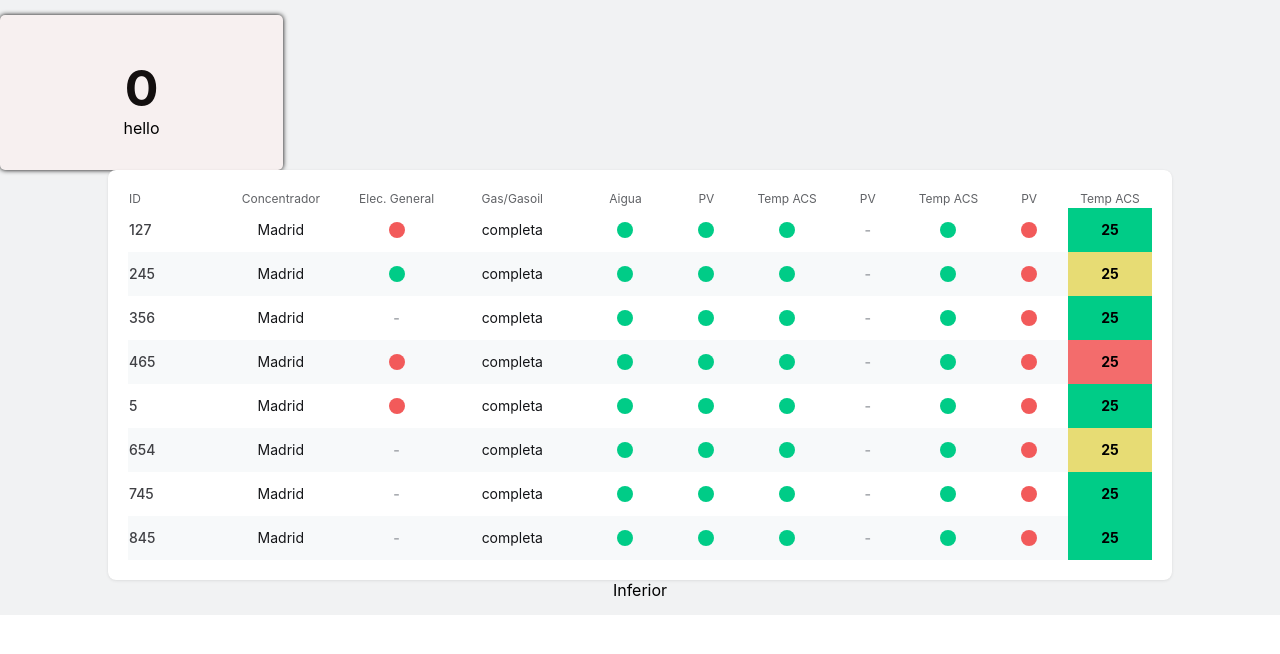
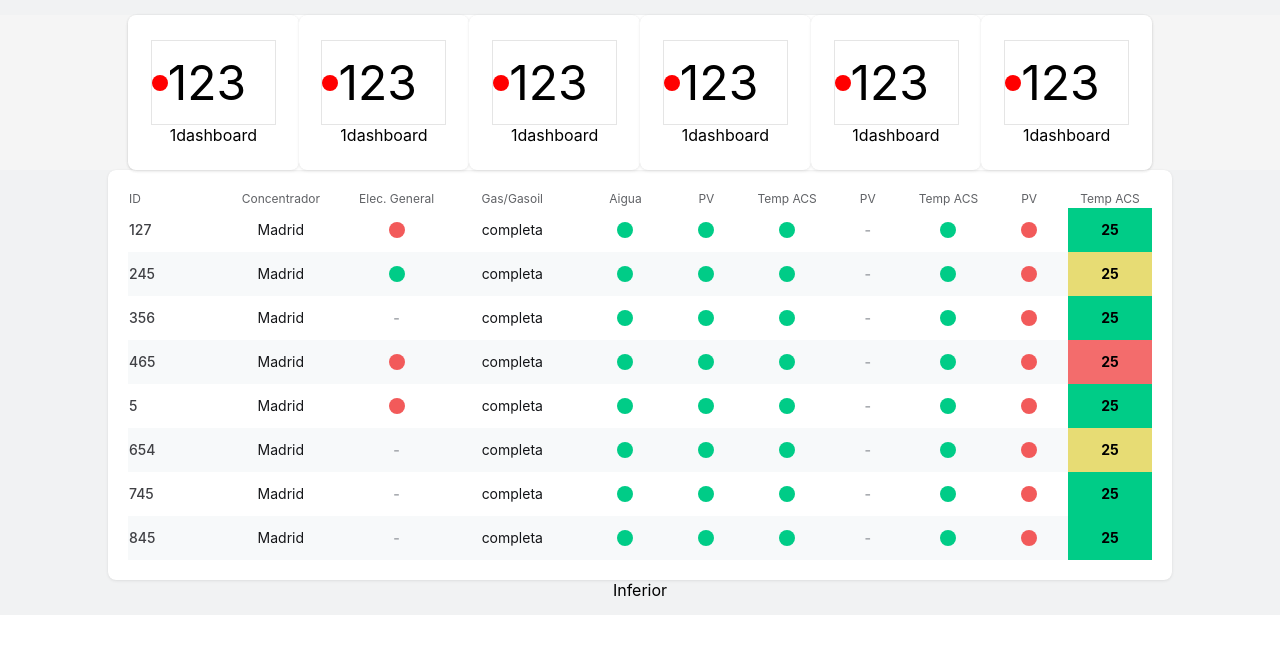
Before and after one commit to kiupets/dashboard, a React (Create React App) app: page / in a window 1280 px wide. Shown: the top 654 px of the page. Built offline with nearby package versions, Linux system fonts and the light colour scheme.

Commit message:
Component Widget

```diff
--- a/src/components/componente/Container.jsx
+++ b/src/components/componente/Container.jsx
@@ -1,9 +1,22 @@
 import React from 'react'
+import './Container.css'
+import Widget from '../widget/Widget'
+import Dot from '../shared/Dot/Dot'
+
+const widgetData = [
+    { number: '123', string: '1dashboard' },
+    { number: '123', string: '1dashboard' },
+    { number: '123', string: '1dashboard' },
+    { number: '123', string: '1dashboard' },
+    { number: '123', string: '1dashboard' },
+    { number: '123', string: '1dashboard' },
+]
+const widgets = widgetData.map(w => <Widget number={w.number} string={w.string} icon={<Dot style={{ backgroundColor: 'red' }} />} />)
 
 const Container = () => {
     return (
-        <div>
-
+        <div className='container'>
+            {widgets}
         </div>
     )
 }
--- a/src/components/componente/container.css
+++ b/src/components/componente/container.css
@@ -0,0 +1,11 @@
+.container {
+display: flex;
+align-items: center;
+justify-content: center;
+/* padding: 0px 0px 20px; */
+width:80%;
+height: 155px;
+background: #FFFFFF;
+box-shadow: 0px 0px 1px rgba(64, 65, 69, 0.08), 0px 1px 3px rgba(64, 65, 69, 0.1);
+border-radius: 8px;
+}
--- a/src/components/shared/Span/Span.jsx
+++ b/src/components/shared/Span/Span.jsx
@@ -2,6 +2,7 @@ import React from "react";
 import "./Span.css";
 
 const Span = (props) => {
+  console.log({ ...props })
   return <span {...props}>{props.label}</span>;
 };
 
--- a/src/components/widget/Widget.jsx
+++ b/src/components/widget/Widget.jsx
@@ -1,14 +1,24 @@
 import React from 'react'
-import './widget.css'
+import Span from '../shared/Span/Span'
+import './Widget.css'
 
 const Widget = ({ string, number, icon }) => {
     return (
         <div className='widget'>
-            <div className='number'>{number}</div>
-            <div className='icon-string' >
-                <div>{icon}</div>
-                <div>{string}</div>
+            <div className='items'>
+                <div className='icon-number'>
+                    <Span classname='icon' label={icon} />
+                    <Span classname='number' style={{ fontSize: '48px', fontFamily: 'SF Pro Display' }} label={number} />
+                </div>
+                <Span label={string} />
             </div>
+            {/* <div className='practice'>
+                <h1>practice</h1>
+                <h1>practice</h1>
+                <h1>practice</h1>
+            </div> */}
+
+
         </div>
     )
 }
--- a/src/components/widget/widget.css
+++ b/src/components/widget/widget.css
@@ -1,26 +1,37 @@
 .widget{
+
     display: flex;
     flex-direction: column;
-    justify-content: center;
+    justify-content: space-around;
     align-items: center;
     width: 283px;
     height: 155px;
-    background-color: rgb(247, 240, 240);
+    background-color: rgb(255, 255, 255);
     border-radius: 5px;
-    box-shadow: 0px 0px 5px #000;
-    /* padding: 10px; */
-    border:#000;
+    box-shadow: 0px 0px 1px rgba(64, 65, 69, 0.08), 0px 1px 3px rgba(64, 65, 69, 0.1);
+border-radius: 8px;
 
 }
+.items {
+    display: flex;
+    flex-direction: column;
+    justify-content: space-between;
+    align-items: center;
+
+    background-color: rgb(255, 255, 255);
+    border-radius: 5px;
+    /* box-shadow: 0px 0px 1px rgba(64, 65, 69, 0.08), 0px 1px 3px rgba(64, 65, 69, 0.1); */
+}
+.icon-number {
+    width: 123px;
+    height: 83px;
+    display: flex;
+    /* justify-content: space-between; */
+    align-items: center;
+    border: 1px solid #E5E5E5;
+
+}
+
 .number {
-    font-size: 50px;
-    color: rgb(19, 15, 15);
-    font-weight: bold;
-    margin-top: 10px;
+    align-self: center;
 }
-.svg-string {
-    font-size: 20px;
-    color: rgb(19, 15, 15);
-    font-weight: bold;
-    margin-top: 10px;
-}
--- a/src/pages/Top/Top.jsx
+++ b/src/pages/Top/Top.jsx
@@ -1,9 +1,11 @@
 import React from 'react'
-import Widget from "../../components/widget/Widget"
+import Container from '../../components/componente/Container'
+import Dot from '../../components/shared/Dot/Dot'
+import './Top.css'
 const Top = () => {
     return (
         <div className='top'>
-            <Widget string="hello" number="0" vicon="🌟" />
+            <Container />
         </div>
     )
 }
--- a/src/pages/Top/top.css
+++ b/src/pages/Top/top.css
@@ -1,7 +1,7 @@
 .top{
     background-color: #f5f5f5;
-    height: 100vh;
-    width: 100vw;
+    /* height: 100vh;
+    width: 100vw; */
     display: flex;
     flex-direction: column;
     justify-content: center;
```
Also changed, not shown: src/components/span/Span.css (deleted, +0 -45 lines), src/components/span/Span.jsx (deleted, +0 -11 lines).
